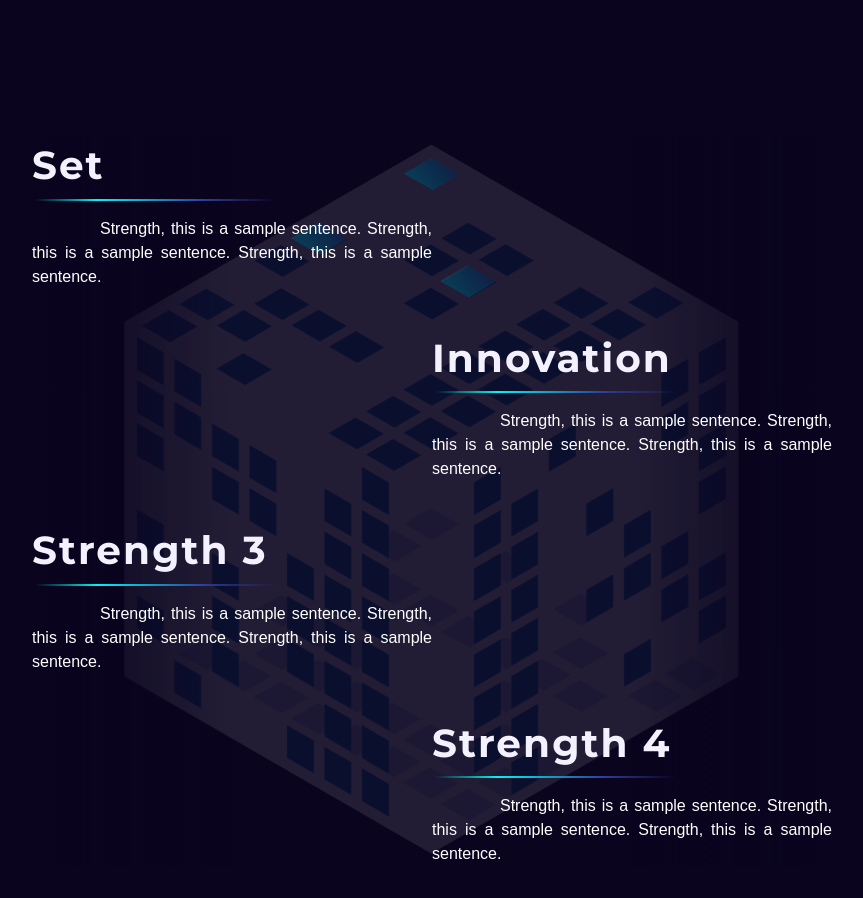
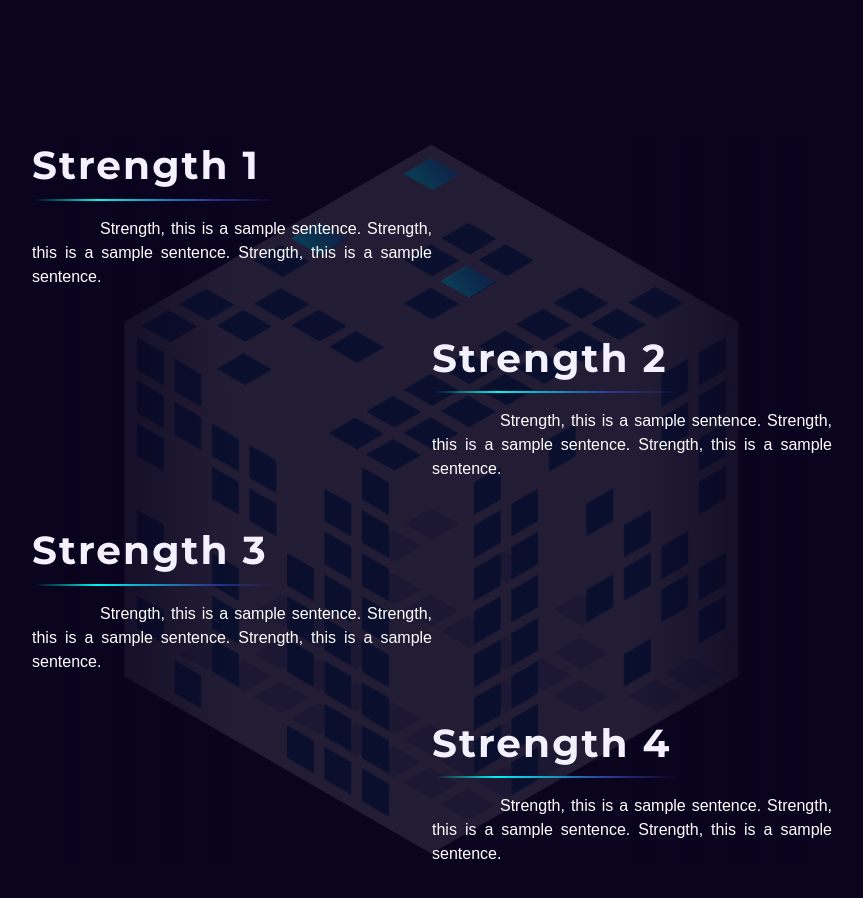
Before and after one commit to yuntaozhu/CMGWebsite, a SvelteKit app: page /Home in a window 1280 px wide. Shown: the part 1660-2558 px from the top of the page, without its empty margins (208-1071 px from the left). Built offline with nearby package versions, Linux system fonts and the light colour scheme.

Commit message:
ui: Atom | Improved UnderlinedText.svelte

```diff
--- a/src/components/atoms/UnderlinedText.svelte
+++ b/src/components/atoms/UnderlinedText.svelte
@@ -4,36 +4,37 @@
     /**
      * @type {any}
      */
-     export let text;
-     /**
+    export let text;
+    /**
+     * @type {boolean}
+     */
+     export let isFixed;
+    /**
      * @type {any}
      */
-     export let isFixed;
      export let width;
 
     let titleWidth = 0;
 
-    if(isFixed){
-        titleWidth = width;
-    }
-
-
     function updateSvgWidth() {
         const titleElement = document.getElementById(`title-${text}`);
         if (titleElement) {
-            titleWidth = titleElement.clientWidth;
+            if (isFixed) {
+                titleWidth = width;
+            } else {
+                titleWidth = titleElement.clientWidth;
+                console.log(isFixed);
+            }
         }
     }
 
     onMount(() => {
-        if(!isFixed){
-            updateSvgWidth();
+        updateSvgWidth();
         window.addEventListener("resize", updateSvgWidth);
 
         return () => {
             window.removeEventListener("resize", updateSvgWidth);
         };
-        }
     });
 </script>
 
@@ -69,11 +70,7 @@
                 <stop stop-color="#2E3792" stop-opacity="0" />
                 <stop offset="0.276042" stop-color="#2E3792" />
                 <stop offset="0.744792" stop-color="#00F5F1" />
-                <stop
-                    offset="1"
-                    stop-color="#00F5F1"
-                    stop-opacity="0"
-                />
+                <stop offset="1" stop-color="#00F5F1" stop-opacity="0" />
             </linearGradient>
         </defs>
     </svg>
@@ -82,5 +79,6 @@
 <style>
     #svgLine {
         max-width: 80vw;
+        min-width: 200px;
     }
 </style>
--- a/src/components/organisms/Home/Strengths.svelte
+++ b/src/components/organisms/Home/Strengths.svelte
@@ -6,11 +6,11 @@
   // CUSTOMIZE THIS: Array of strengths
   let strengths = [
     [
-      "Set",
+      "Strength 1",
       "Strength, this is a sample sentence. Strength, this is a sample sentence. Strength, this is a sample sentence.",
     ],
     [
-      "Innovation",
+      "Strength 2",
       "Strength, this is a sample sentence. Strength, this is a sample sentence. Strength, this is a sample sentence.",
     ],
     [
@@ -71,7 +71,7 @@
             <div class="flex flex-col gap-3">
               <div class="flex">
                 <div class="w-fit">
-                  <UnderlinedText text={strength[0]} isFixed=true width="250px"/>
+                  <UnderlinedText text={strength[0]} isFixed={true} width={250}/>
                 </div>
               </div>
               <div class="flex">
@@ -86,7 +86,7 @@
         {:else}
           <div class="flex flex-col gap-3">
             <div class="w-fit">
-              <UnderlinedText text={strength[0]} isFixed=true width="250px"/>
+              <UnderlinedText text={strength[0]} isFixed={true} width={250}/>
             </div>
             <div class="strength-description max-w-[400px] w-[100%] text-white">
               {strength[1]}
--- a/src/components/organisms/RegistrationForms/RegSectionHead.svelte
+++ b/src/components/organisms/RegistrationForms/RegSectionHead.svelte
@@ -25,7 +25,7 @@
         <div id="header-title" class="flex gap-3 items-center mb-1">
             <BackButton reference="../"/>
             <div class="flex flex-wrap items-center gap-3 break-word overflow-hidden">
-                <UnderlinedText text={eventName}/>
+                <UnderlinedText text={eventName} isFixed={false} width={0}/>
                 <div id="regformtitle">Registration Form</div>
             </div>
         </div>
```
